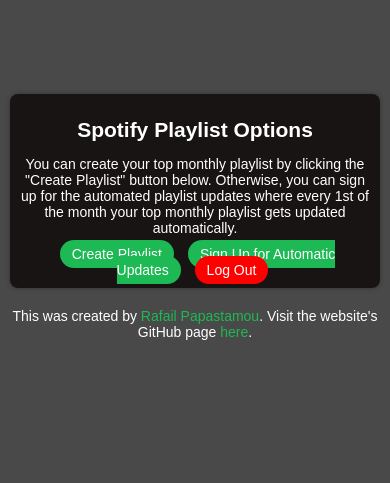
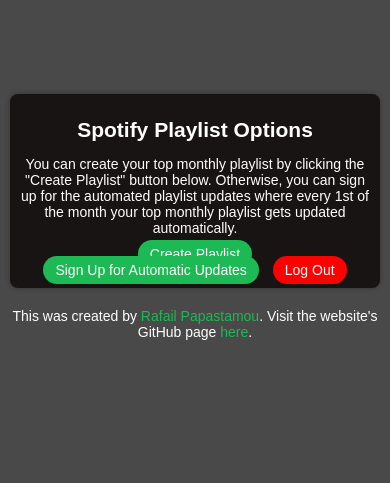
Before and after one commit to rafailpapastamou/top-monthly-playlist, a Flask app: template templates/options.html in a window 390 px wide. Shown: the part 215-698 px from the top of the page. Run offline with Flask 3, Linux system fonts and the light colour scheme; the template is opened without the code that fills it, so the values that code supplies are empty.

Commit message:
updated CSS

```diff
--- a/static/styles.css
+++ b/static/styles.css
@@ -40,6 +40,7 @@ p {
   margin: 5px;
   flex: 1 1 auto; /* Allow buttons to be flexible */
   max-width: 100%; /* Ensure buttons don’t overflow */
+  white-space: nowrap; /* Prevent text from wrapping */
 }
 
 .btn:hover {
@@ -97,6 +98,8 @@ p {
   .btn,
   .btn_red {
     padding: 8px 16px;
+    font-size: 16px; /* Adjust font size if needed */
+    white-space: nowrap; /* Ensure text doesn't wrap */
   }
 
   p {
@@ -129,6 +132,7 @@ p {
     padding: 6px 12px;
     font-size: 14px;
     width: 100%; /* Ensure buttons take full width on mobile */
+    white-space: nowrap; /* Ensure text doesn't wrap */
   }
 
   .button-container {
```
